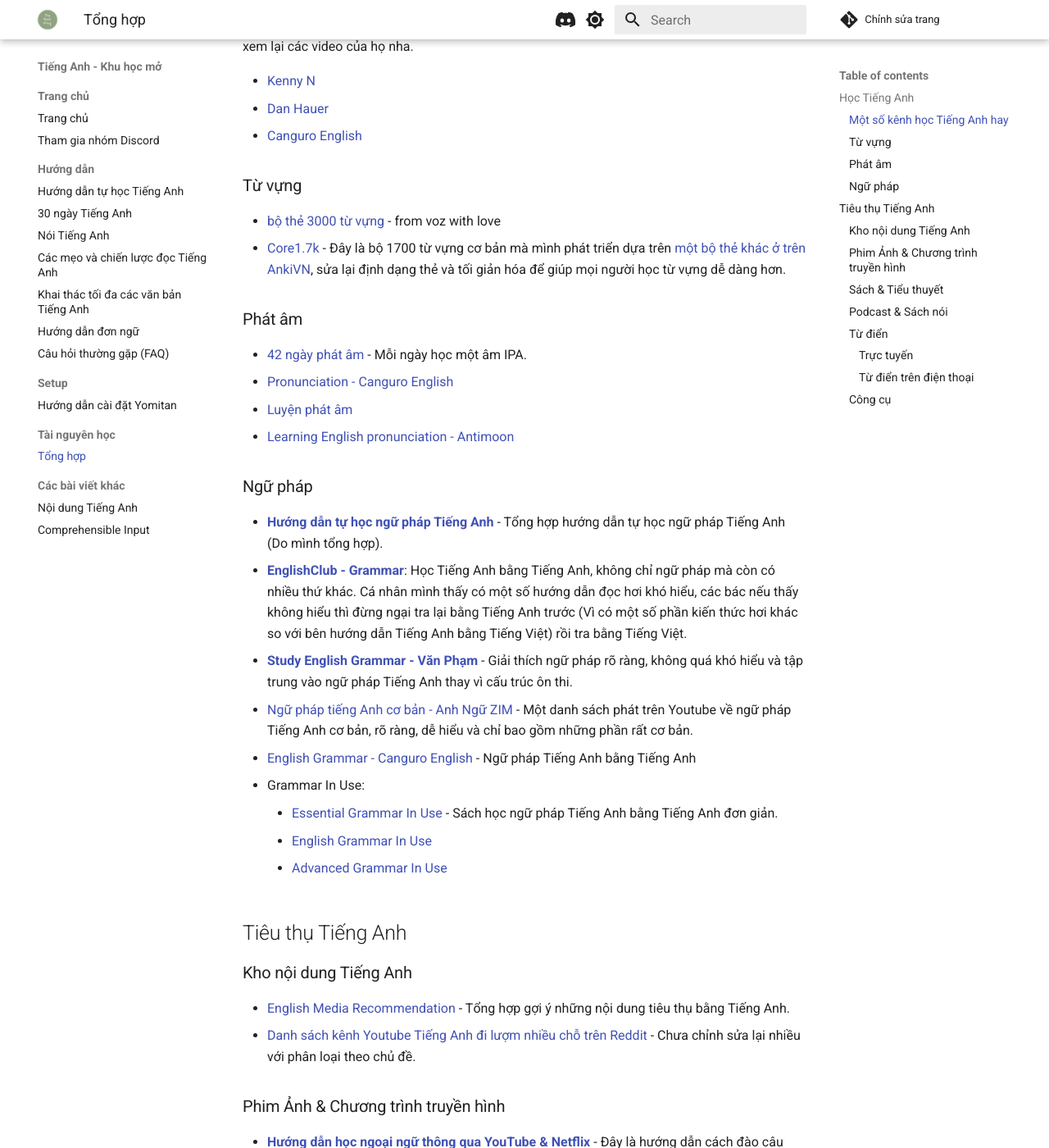
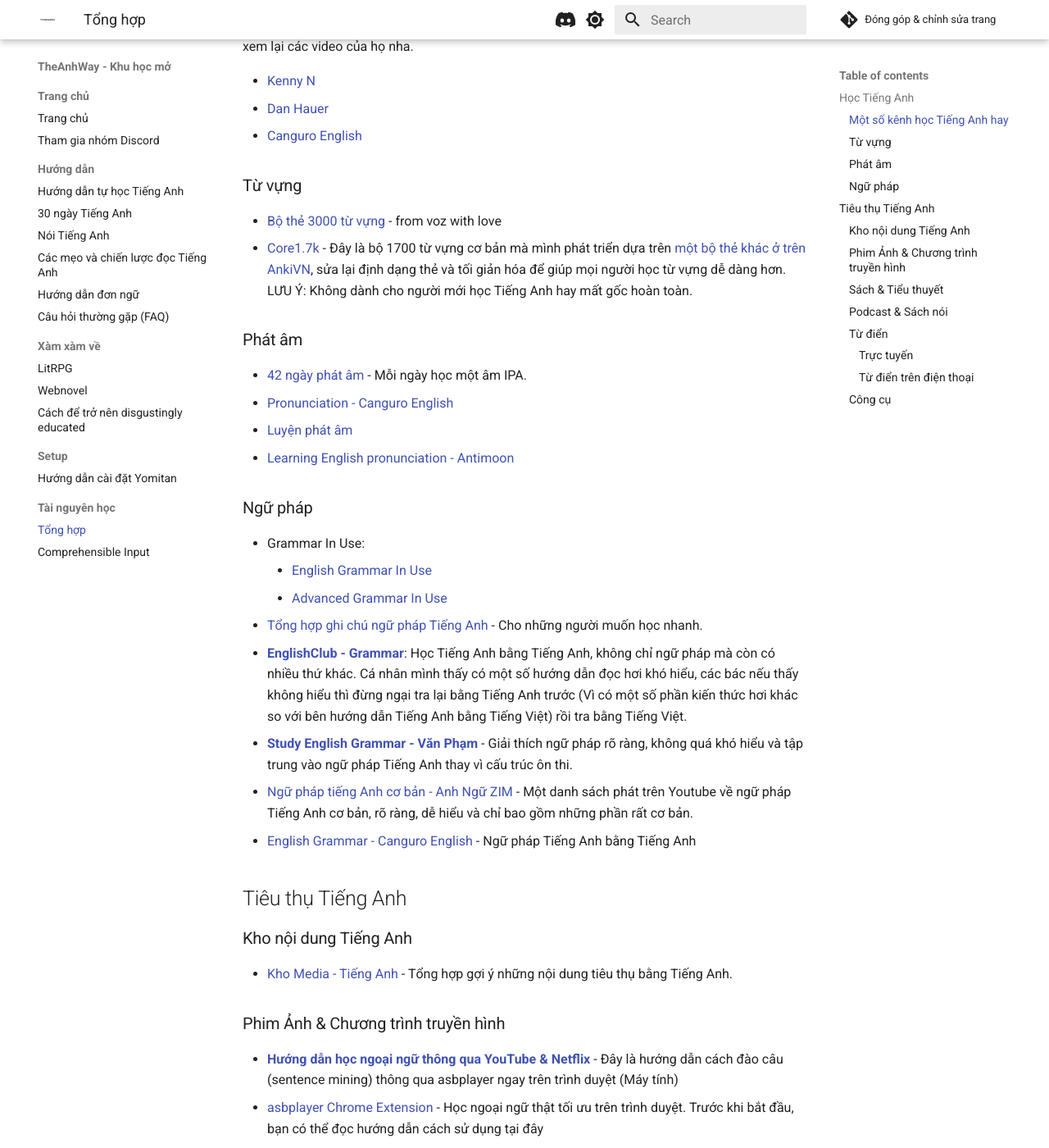
Before and after one commit to daihocmo/tieng-anh, an MkDocs documentation site: the page built from docs/resources.md, in a window 1280 px wide and 1400 px high, scrolled down 349 px. Shown: the whole window at 82% size. Built offline with MkDocs 1.6.1 and Material for MkDocs 9.7.7, drawn with Linux system fonts in a browser that asks for light colours; comment, search, counter and statistics services are not loaded; some of the changed text lies outside the part shown.

```diff
--- a/docs/resources.md
+++ b/docs/resources.md
@@ -12,8 +12,9 @@ Những kênh này đều đã không còn hoạt động thường xuyên, ho
 
 ### Từ vựng
 
-- [bộ thẻ 3000 từ vựng](https://ankiweb.net/shared/info/989021891) - from voz with love
-- [Core1.7k](https://drive.proton.me/urls/YMRA0WG5G4#OwdCA78y6sTr) - Đây là bộ 1700 từ vựng cơ bản mà mình phát triển dựa trên [một bộ thẻ khác ở trên AnkiVN](https://ankiweb.net/shared/info/1125484373), sửa lại định dạng thẻ và tối giản hóa để giúp mọi người học từ vựng dễ dàng hơn.
+
+- [Bộ thẻ 3000 từ vựng](https://ankiweb.net/shared/info/989021891) - from voz with love
+- [Core1.7k](https://drive.proton.me/urls/YMRA0WG5G4#OwdCA78y6sTr) - Đây là bộ 1700 từ vựng cơ bản mà mình phát triển dựa trên [một bộ thẻ khác ở trên AnkiVN](https://ankiweb.net/shared/info/1125484373), sửa lại định dạng thẻ và tối giản hóa để giúp mọi người học từ vựng dễ dàng hơn. LƯU Ý: Không dành cho người mới học Tiếng Anh hay mất gốc hoàn toàn.
 
 ### Phát âm
 - [42 ngày phát âm](https://www.youtube.com/playlist?list=PL7YqrWXed1abz3FwdKMZEwclWMZ2cMHio) - Mỗi ngày học một âm IPA.
@@ -22,40 +23,35 @@ Những kênh này đều đã không còn hoạt động thường xuyên, ho
 - [Learning English pronunciation - Antimoon](https://www.antimoon.com/how/pronunc.htm)
 
 ### Ngữ pháp
-- [**Hướng dẫn tự học ngữ pháp Tiếng Anh**](https://thu-tram.github.io/toi-hoc-ngu-phap-tieng-anh//) - Tổng hợp hướng dẫn tự học ngữ pháp Tiếng Anh (Do mình tổng hợp).
+
+- Grammar In Use:
+    - [English Grammar In Use](https://archive.org/details/english-grammar-in-use-5th-edition-by-raymond-murphy)
+    - [Advanced Grammar In Use](https://archive.org/details/3AdvancedGrammarInUse3rdEdition)
+- [Tổng hợp ghi chú ngữ pháp Tiếng Anh](https://thu-tram.github.io/npta/) - Cho những người muốn học nhanh.
 - [**EnglishClub - Grammar**](https://www.englishclub.com/grammar/index.htm): Học Tiếng Anh bằng Tiếng Anh, không chỉ ngữ pháp mà còn có nhiều thứ khác. Cá nhân mình thấy có một số hướng dẫn đọc hơi khó hiểu, các bác nếu thấy không hiểu thì đừng ngại tra lại bằng Tiếng Anh trước (Vì có một số phần kiến thức hơi khác so với bên hướng dẫn Tiếng Anh bằng Tiếng Việt) rồi tra bằng Tiếng Việt.
 - [**Study English Grammar - Văn Phạm**](https://www.youtube.com/playlist?list=PLLx8_1BoESGF1wy1P8vhAjw6gdupa2TyE) - Giải thích ngữ pháp rõ ràng, không quá khó hiểu và tập trung vào ngữ pháp Tiếng Anh thay vì cấu trúc ôn thi.
 - [Ngữ pháp tiếng Anh cơ bản - Anh Ngữ ZIM](https://www.youtube.com/playlist?list=PLopA3SCkaFezPpz7xzYqUMA2s4uZAblZY) - Một danh sách phát trên Youtube về ngữ pháp Tiếng Anh cơ bản, rõ ràng, dễ hiểu và chỉ bao gồm những phần rất cơ bản.
 - [English Grammar -  Canguro English](https://www.youtube.com/playlist?list=PLmIoa_Hs27lP6z-VMyQFm79Tj5_N_FIyL) - Ngữ pháp Tiếng Anh bằng Tiếng Anh
-- Grammar In Use:
-    - [Essential Grammar In Use](https://archive.org/download/EssentialGrammarInUse4thEditionByR.Murphy/Essential%20Grammar%20in%20Use%204th%20Edition%20by%20R.%20Murphy.pdf) - Sách học ngữ pháp Tiếng Anh bằng Tiếng Anh đơn giản.
-    - [English Grammar In Use](https://archive.org/details/english-grammar-in-use-5th-edition-by-raymond-murphy/page/n3/mode/2up)
-    - [Advanced Grammar In Use](https://archive.org/details/3AdvancedGrammarInUse3rdEdition)
-
 
 ## Tiêu thụ Tiếng Anh
 
 ### Kho nội dung Tiếng Anh
--   [English Media Recommendation](https://daihocmo.github.io/awesome-ngon-ngu/media-recs/tieng-anh/) - Tổng hợp gợi ý những nội dung tiêu thụ bằng Tiếng Anh.
--   [Danh sách kênh Youtube Tiếng Anh đi lượm nhiều chỗ trên Reddit](https://daihocmo.github.io/awesome-ngon-ngu/ngon-ngu/tieng-anh/youtube-channel.html) - Chưa chỉnh sửa lại nhiều với phân loại theo chủ đề.
+-   [Kho Media - Tiếng Anh](https://daihocmo.github.io/kho-media/media-recs/tieng-anh/) - Tổng hợp gợi ý những nội dung tiêu thụ bằng Tiếng Anh.
 
 ### Phim Ảnh & Chương trình truyền hình
 - [**Hướng dẫn học ngoại ngữ thông qua YouTube & Netflix**](https://docs.google.com/document/d/1YaHBu5obEmn83kh20NHkWW_eOYXc7_EAPXTJmDHy1y4/edit) - Đây là hướng dẫn cách đào câu (sentence mining) thông qua asbplayer ngay trên trình duyệt (Máy tính)
 - [asbplayer Chrome Extension](https://github.com/killergerbah/asbplayer/releases) - Học ngoại ngữ thật tối ưu trên trình duyệt. Trước khi bắt đầu, bạn có thể đọc hướng dẫn cách sử dụng tại đây
 - [Language Learning with Netflix](https://languagelearningwithnetflix.com/) - Nâng cao trải nghiệm học ngoại ngữ trên Netflix.
-- [**English Media Recommendation**](https://daihocmo.github.io/awesome-ngon-ngu/media-recs/tieng-anh/)
 
 ### Sách & Tiểu thuyết
 
 - [Gutenberg](https://gutenberg.org/) - Trang tổng hợp các sách Public Domain, đã hết hạn bản quyền ở US, có nhiều tác phẩm hay của Charles Dickens, Shakespeare.
 - [Gutenberg AU](https://gutenberg.net.au/) - Trang tổng hợp các sách Public Domain, đã hết hạn bản quyền ở Australia, có George Orwell (Animal Farm hoặc 1984).
 - [StandardEbooks](https://standardebooks.org/) - Free and liberated ebooks, carefully produced for the true book lover. Trang tổng hợp Ebooks tương tự như 2 trang trên, nhưng nó được định dạng tốt hơn.
-- [**English Media Recommendation**](https://daihocmo.github.io/awesome-ngon-ngu/media-recs/tieng-anh/)
 
 ### Podcast & Sách nói
 - [PodcastRepublic](https://www.podcastrepublic.net/) - Tìm mọi Podcast!
 - [PodcastIndex](https://podcastindex.org/) - Nghe mọi Podcast hoàn toàn miễn phí, không quảng cáo.
-- [**English Media Recommendation**](https://daihocmo.github.io/awesome-ngon-ngu/media-recs/tieng-anh/)
 
 ### Từ điển
 Mình đã tổng hợp toàn bộ hướng dẫn cho Yomitan và GoldenDict (Hai lựa chọn đã từng được giới thiệu ở đây). Bạn hãy đọc ở mục [Hướng dẫn cài đặt](https://daihocmo.github.io/ngoai-ngu/yomitan/) để tìm hiểu thêm về cách cài đặt, lựa chọn từ điển.
--- a/mkdocs.yml
+++ b/mkdocs.yml
@@ -1,9 +1,9 @@
-site_name: Tiếng Anh - Khu học mở
+site_name: TheAnhWay - Khu học mở
 site_description: Tự học Tiếng Anh các kiểu, chắc vậy.
-site_author: duykhanh471
+site_author: khuhocmo
 site_url: https://daihocmo.github.io
 repo_url: https://github.com/daihocmo/tieng-anh
-repo_name: Chỉnh sửa trang
+repo_name: Đóng góp & chỉnh sửa trang
 
 nav:
   - 'Trang chủ':
@@ -14,15 +14,16 @@ nav:
     - '30 ngày Tiếng Anh': '30ngay.md'
     - 'Nói Tiếng Anh': 'speaking.md'
     - 'Các mẹo và chiến lược đọc Tiếng Anh': 'readingtips.md'
-    - 'Khai thác tối đa các văn bản Tiếng Anh': 'readhow.md'
     - 'Hướng dẫn đơn ngữ': 'monolingual.md'
     - 'Câu hỏi thường gặp (FAQ)': 'faq.md'
+  - 'Xàm xàm về':
+    - 'LitRPG': 'litrpg.md'
+    - 'Webnovel': 'webnovel.md'
+    - 'Cách để trở nên disgustingly educated': 'educated.md'
   - 'Setup':
     - 'Hướng dẫn cài đặt Yomitan': 'yomitan.md'
   - 'Tài nguyên học':
     - 'Tổng hợp': 'resources.md'
-  - 'Các bài viết khác':
-    - 'Nội dung Tiếng Anh': 'noi-dung-tieng-anh.md'
     - 'Comprehensible Input': 'input.md'
 
 theme:
@@ -44,8 +45,8 @@ theme:
       toggle:
         icon: material/brightness-4
         name: Switch to light mode
-  logo: assets/logo.png
-  favicon: assets/logo.png
+  logo: assets/fav.png
+  favicon: assets/fav.png
 
   custom_dir: overrides
   features:
```
Also changed, not shown: docs/educated.md (added, +40 -0 lines), docs/faq.md (+1 -1 lines), docs/litrpg.md (added, +15 -0 lines), docs/noi-dung-tieng-anh.md (deleted, +0 -92 lines), docs/readhow.md (deleted, +0 -118 lines), docs/readingtips.md (+4 -4 lines), docs/webnovel.md (added, +30 -0 lines), docs/assets/cover.png (deleted), docs/assets/english.svg (deleted), docs/assets/fav.png, docs/assets/logo.png (deleted), docs/img/litrpg-banner.png (added).
